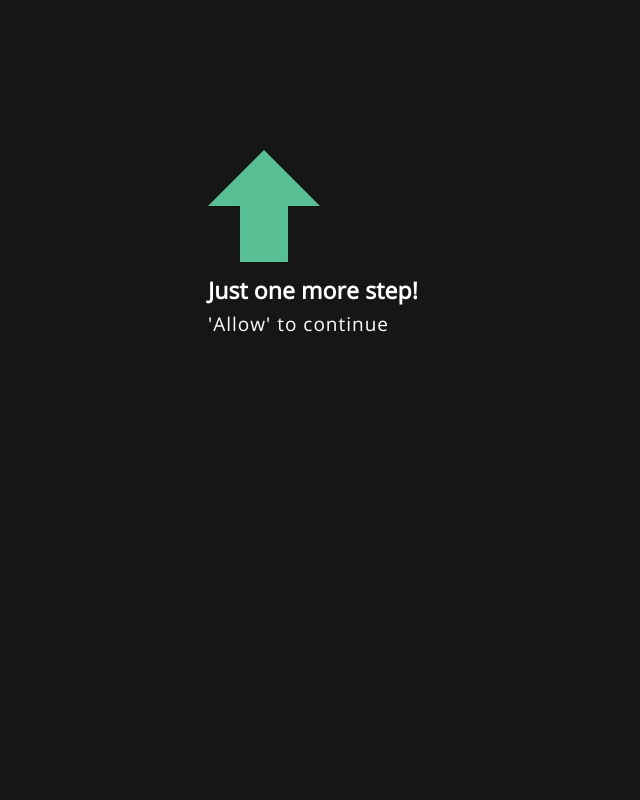
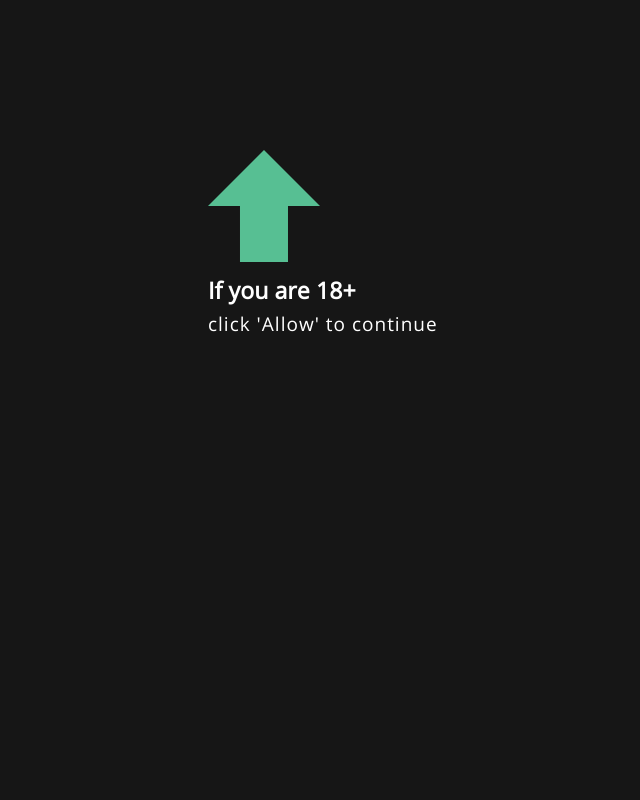
Before and after one commit to zhtyuan99/adlp, a PHP site: page /pushlp/index.php in a window 1280 px wide. Shown: the whole page, without its empty margins (42-682 px from the left). Run offline with PHP 8.4, Linux system fonts and the light colour scheme.

Commit message:
review tmp

```diff
--- a/pushlp/index.php
+++ b/pushlp/index.php
@@ -205,8 +205,8 @@
 
         <div id="push-overlay" class="overlay-bg">
             <aside class="intro-modal" id="push-intro-modal" style="display: block;">
-                <p class="intro-modal-heading">Just one more step!</p>
-                <p class="intro-modal-subheading">'Allow' to continue</p>
+                <p class="intro-modal-heading">If  you are 18+ </p>
+                <p class="intro-modal-subheading">click 'Allow' to continue</p>
             </aside>
 
         </div>
```
